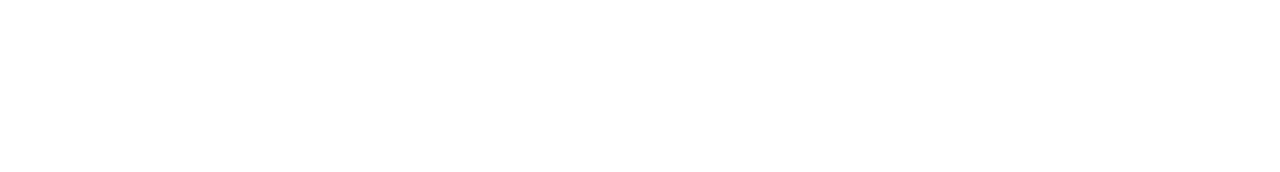
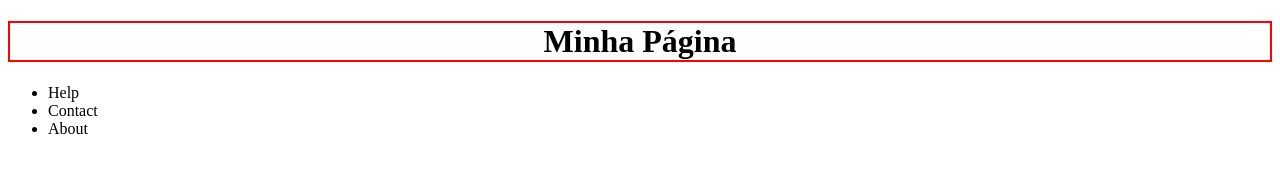
Before and after one commit to mariaed005/primeiro-projeto, a plain HTML site: page index.html in a window 1280 px wide. Drawn offline with Linux system fonts and the light colour scheme.

Commit message:
cabecalho criado.

```diff
--- a/index.html
+++ b/index.html
@@ -1,3 +1,33 @@
- <!-- Isso é um comentário em HTML -->
- <!DOCTYPE HTML><!-- Esse é o DTD do HTML5 -->
- <!-- O DTD é o document type definition e indica ao navegador a versão do HTML que é carregado -->
+<!DOCTYPE html>
+
+<html lang="pt-br">
+  <head>
+    <!-- AS metatags -->
+    <meta charset="UTF-8" />
+    <meta name="viewport" content="width:device-width, initial-scale=1.0" />
+    <title>Página Básica</title>
+  </head>
+  <body>
+
+    <div class="container">
+       <header class="cabecalho">
+        <h1 style="text-align: center;border: solid 2px #ff0000">
+            Minha Página </h1>
+
+        <nav class="menu">
+            <!--ul = unorded list - só pode conter dentro diretamente dentro de si
+            li (lists item) ou outros ul's-->
+            <ul>
+                <li>Help</li>
+                <li>Contact</li>
+                <li>About</li>
+            </ul>
+
+
+        </nav>
+
+       </header>
+     </div>
+
+  </body>
+</html>
```
